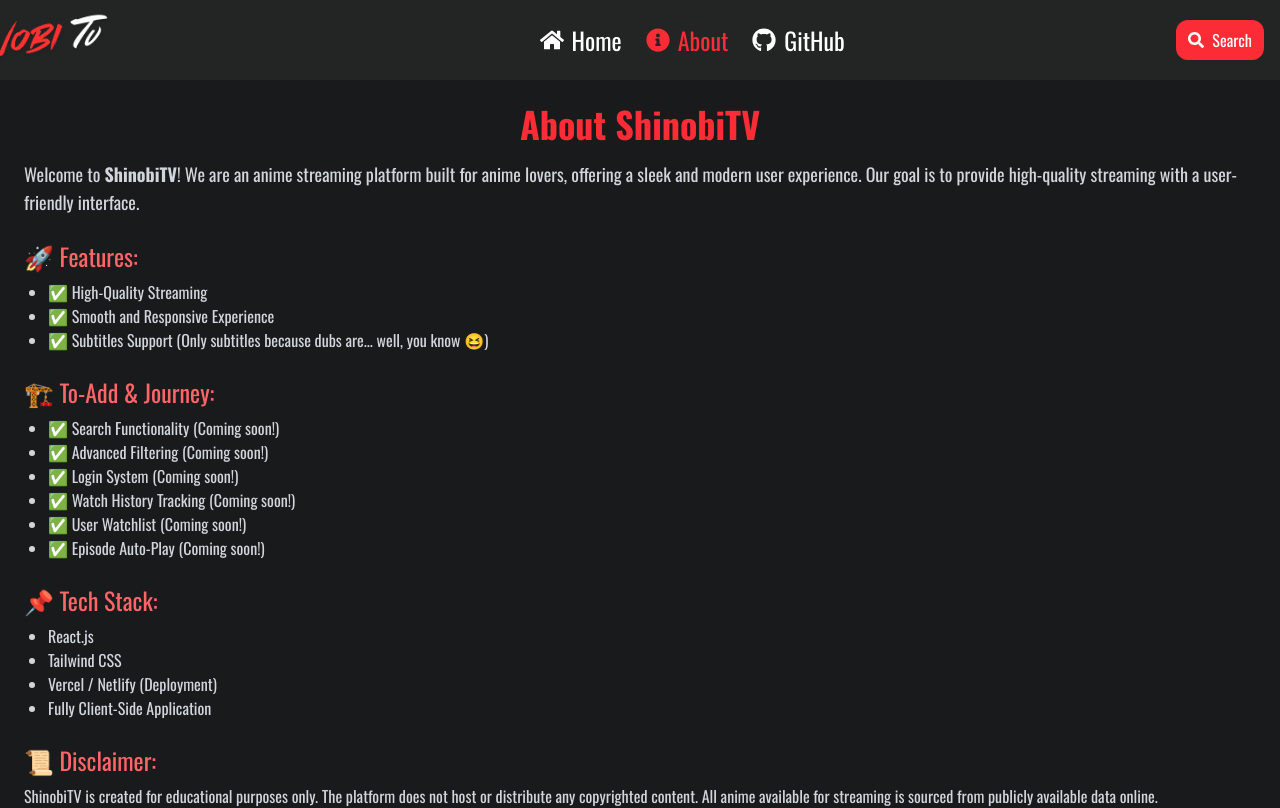
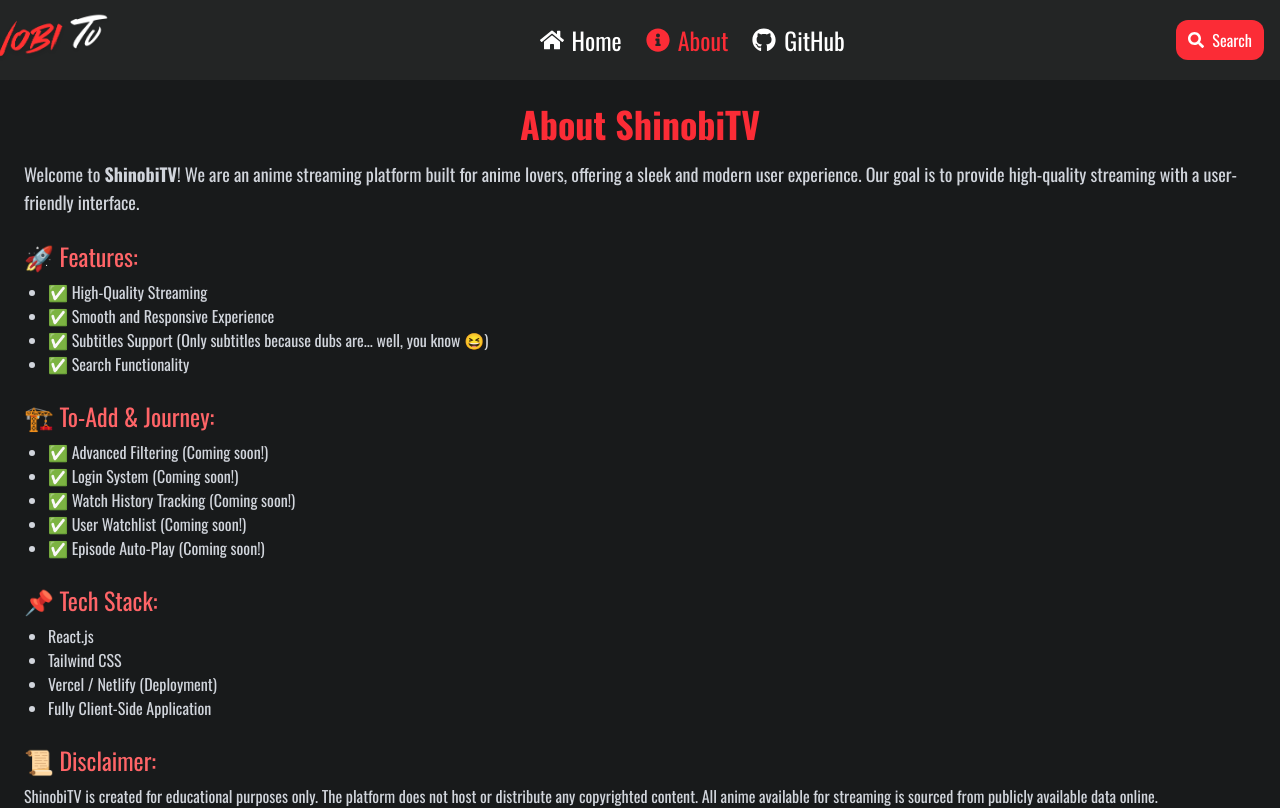
Before and after one commit to Ambrishyadav-byte/ShinobiTv, a React (Vite) app: page /about in a window 1280 px wide. Shown: the top 808 px of the page. Built offline with nearby package versions, Linux system fonts and the light colour scheme.

Commit message:
Added search function

```diff
--- a/src/pages/About.jsx
+++ b/src/pages/About.jsx
@@ -14,11 +14,11 @@ const About = () => {
         <li>✅ High-Quality Streaming</li>
         <li>✅ Smooth and Responsive Experience</li>
         <li>✅ Subtitles Support (Only subtitles because dubs are... well, you know 😆)</li>
+        <li>✅ Search Functionality</li>
       </ul>
 
       <h2 className="text-2xl mt-6 text-red-400">🏗️ To-Add & Journey:</h2>
       <ul className="list-disc pl-6 mt-2 text-gray-300">
-        <li>✅ Search Functionality (Coming soon!)</li>
         <li>✅ Advanced Filtering (Coming soon!)</li>
         <li>✅ Login System (Coming soon!)</li>
         <li>✅ Watch History Tracking (Coming soon!)</li>
```
